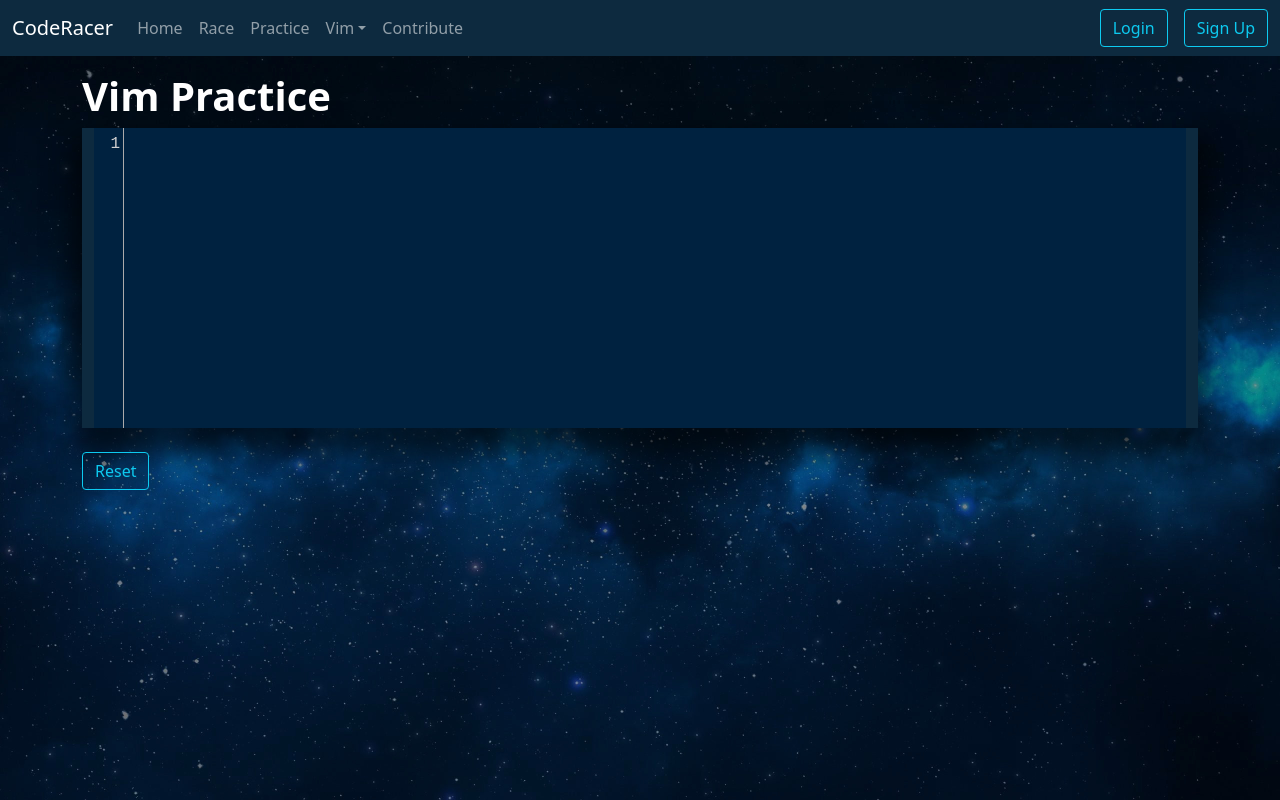
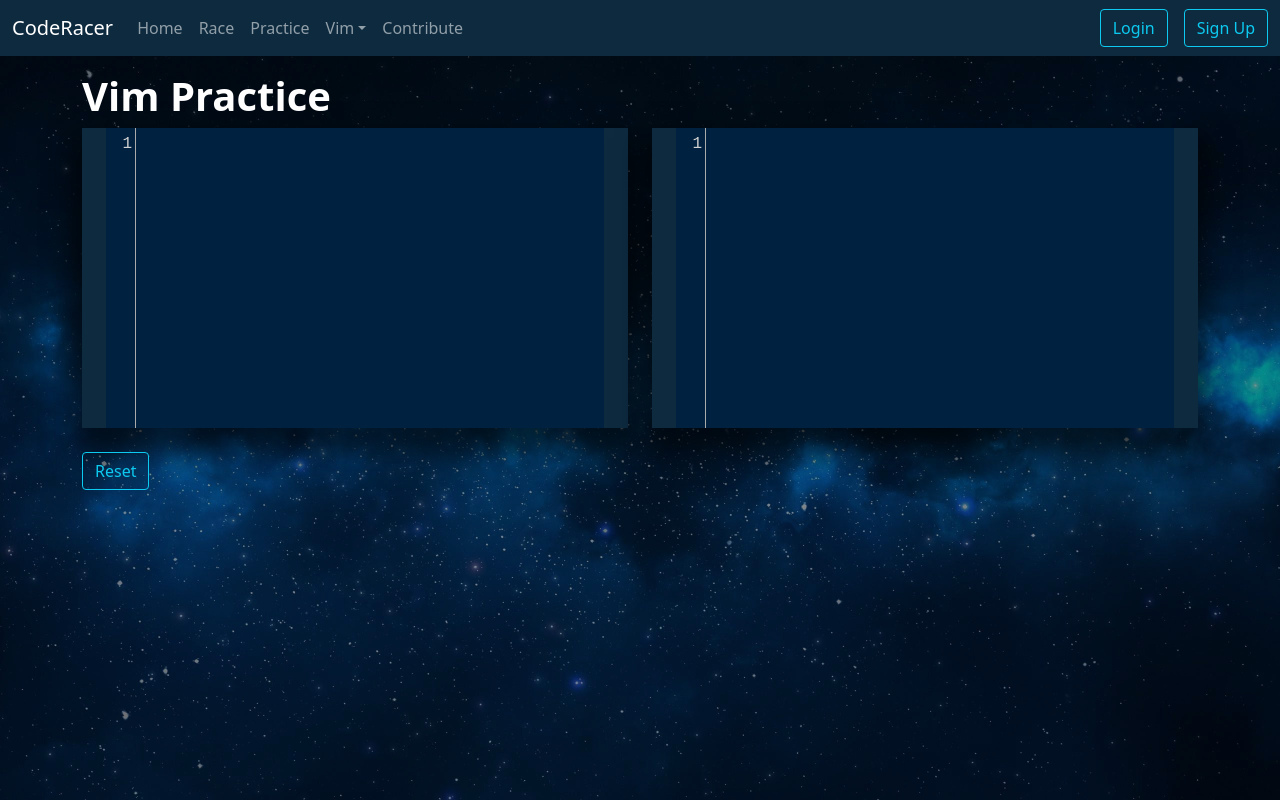
Before and after one commit to Graphcalibur/kfc-orbital-2021, a React (Create React App) app in the folder client/: page /vim/practice in a window 1280 px wide. Built offline with nearby package versions, Linux system fonts and the light colour scheme; no server answers.

Commit message:
Added base UI for Vim Practice

```diff
--- a/client/src/pages/Vim/Vim.jsx
+++ b/client/src/pages/Vim/Vim.jsx
@@ -5,20 +5,28 @@ import { Controlled as CodeMirror } from "react-codemirror2";
 import "codemirror/lib/codemirror.css";
 import "codemirror/theme/cobalt.css";
 
-/* Needed to have Java syntax highlighting */
-// require("codemirror/mode/clike/clike");
-require("codemirror/keymap/vim");
+import "codemirror/keymap/vim";
+import "codemirror/mode/clike/clike";
 
 const Vim = (props) => {
+  const options = {
+    theme: "cobalt",
+    lineNumbers: true,
+    keyMap: "vim",
+    readOnly: props.read_only ? "nocursor" : false,
+  };
+
+  if (props.is_practice) {
+    options.mode = "text/x-java";
+  } else {
+    options.mode = "xml";
+  }
+
   return (
     <Container className="box mb-4">
       <CodeMirror
         value={props.text}
-        options={{
-          theme: "cobalt",
-          lineNumbers: true,
-          keyMap: "vim",
-        }}
+        options={options}
         onBeforeChange={props.onVimChange}
         onChange={(editor, data, value) => {}}
       />
--- a/client/src/pages/Vim/VimPractice.jsx
+++ b/client/src/pages/Vim/VimPractice.jsx
@@ -1,5 +1,5 @@
 import React, { Component } from "react";
-import { Button, Container } from "react-bootstrap";
+import { Button, Col, Container, Row } from "react-bootstrap";
 import Vim from "./Vim";
 
 class VimPractice extends Component {
@@ -7,22 +7,82 @@ class VimPractice extends Component {
     text: "",
     initial_text: "",
     goal_text: "",
+
+    id: "",
+
+    editing: false,
+    started: false,
   };
 
+  componentDidMount() {
+    fetch("/api/code/fetch?lang=vim")
+      .then((res) => res.json())
+      .then((res) => res[0])
+      .then((data) => {
+        this.setState(
+          {
+            goal_text: data["code"],
+            id: data["id"],
+          },
+          this.createInititalText
+        );
+      });
+  }
+
+  createInititalText = () => {
+    let initial_text = this.state.goal_text + "f";
+    console.log("f");
+    this.setState({ initial_text: initial_text, text: initial_text });
+  };
+
+  reset = () => {
+    this.setState({ text: this.state.initial_text });
+  };
+
+  /* Update text state on vim change. Also check if need to change
+     started/editing state or if the editing has ended */
   onVimChange = (editor, data, value) => {
-    this.setState({ text: value });
+    const new_state = { text: value };
+    if (!this.state.started) {
+      new_state.editing = true;
+      new_state.started = true;
+    }
+
+    if (value === this.state.goal_text) {
+      new_state.editing = false;
+    }
+
+    this.setState(new_state);
   };
 
   render() {
+    const ended = this.state.started && !this.state.editing;
     return (
       <Container fluid="lg">
         <h1 className="text">
           <b>Vim Practice</b>
         </h1>
 
-        <Vim text={this.state.text} onVimChange={this.onVimChange} />
+        <Row>
+          <Col md="6">
+            <Vim
+              text={this.state.text}
+              onVimChange={this.onVimChange}
+              is_practice={true}
+              read_only={ended}
+            />
+          </Col>
+          <Col md="6">
+            <Vim
+              text={this.state.goal_text}
+              onVimChange={this.onVimChange}
+              is_practice={true}
+              read_only={true}
+            />
+          </Col>
+        </Row>
 
-        <Button variant="outline-info" className="mb-4">
+        <Button variant="outline-info" className="mb-4" onClick={this.reset}>
           Reset
         </Button>
       </Container>
--- a/client/src/pages/Vim/VimTutorial.jsx
+++ b/client/src/pages/Vim/VimTutorial.jsx
@@ -125,7 +125,12 @@ class VimTutorial extends Component {
           {this.state.task}
         </p>
 
-        <Vim text={this.state.text[part]} onVimChange={this.onVimChange} />
+        <Vim
+          text={this.state.text[part]}
+          onVimChange={this.onVimChange}
+          is_practice={false}
+          read_only={false}
+        />
 
         {this.getBackBtn()}
 
```
